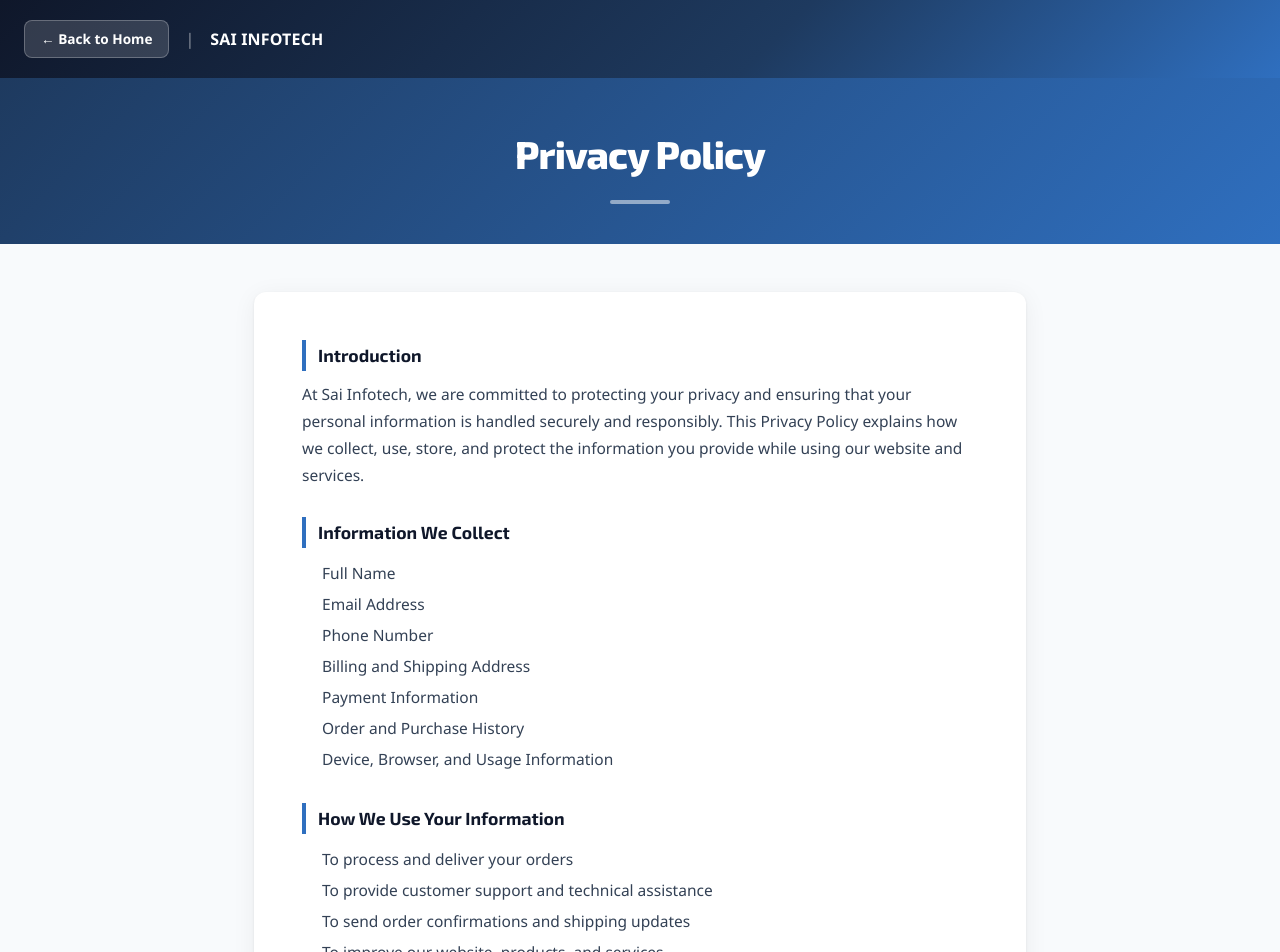
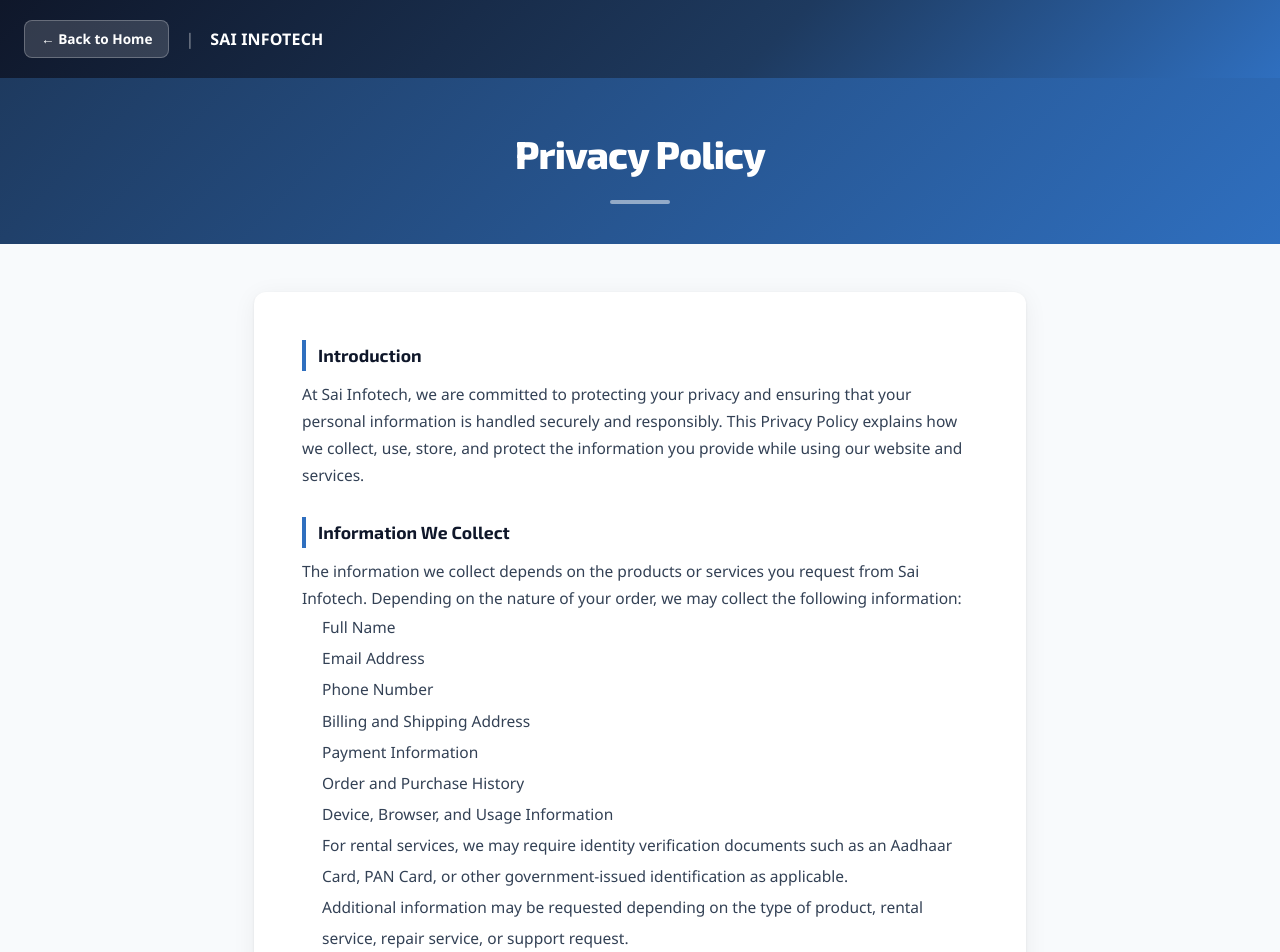
Before and after one commit to Yasir533/sai-infotech-webapp, a React (Vite) app in the folder sai-info/: page /privacy-policy in a window 1280 px wide. Shown: the top 952 px of the page. Built offline with nearby package versions, Linux system fonts and the light colour scheme; a web font is replaced by a local one.

Commit message:
changes in privacy policy

```diff
--- a/sai-info/src/components/Privacypolicy.jsx
+++ b/sai-info/src/components/Privacypolicy.jsx
@@ -32,6 +32,12 @@ export default function PrivacyPolicy() {
       </Section>
 
       <Section title="Information We Collect">
+  <p>
+    The information we collect depends on the products or services you
+    request from Sai Infotech. Depending on the nature of your order,
+    we may collect the following information:
+  </p>
+
   <ul style={{ paddingLeft: '20px', lineHeight: '2' }}>
     <li>Full Name</li>
     <li>Email Address</li>
@@ -40,6 +46,15 @@ export default function PrivacyPolicy() {
     <li>Payment Information</li>
     <li>Order and Purchase History</li>
     <li>Device, Browser, and Usage Information</li>
+    <li>
+      For rental services, we may require identity verification documents
+      such as an Aadhaar Card, PAN Card, or other government-issued
+      identification as applicable.
+    </li>
+    <li>
+      Additional information may be requested depending on the type of
+      product, rental service, repair service, or support request.
+    </li>
   </ul>
 </Section>
 
```
Lines whose indentation alone changed are shown as unchanged.
